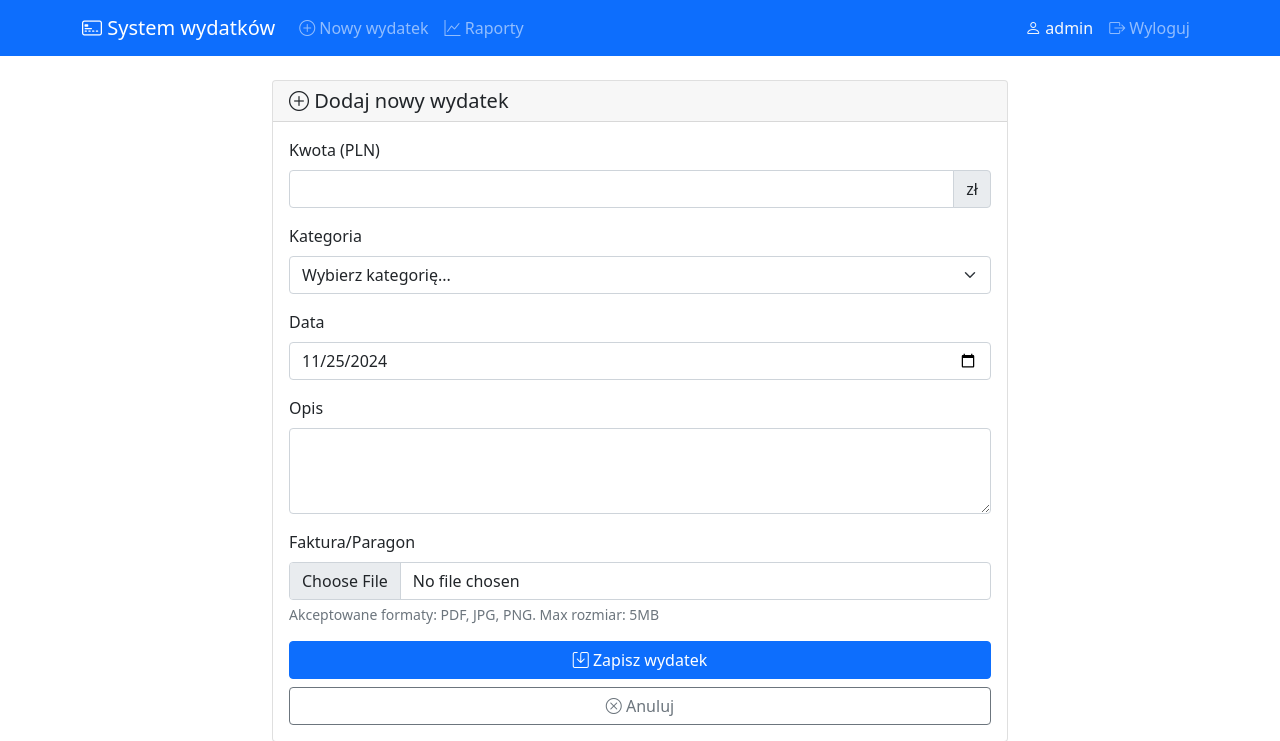
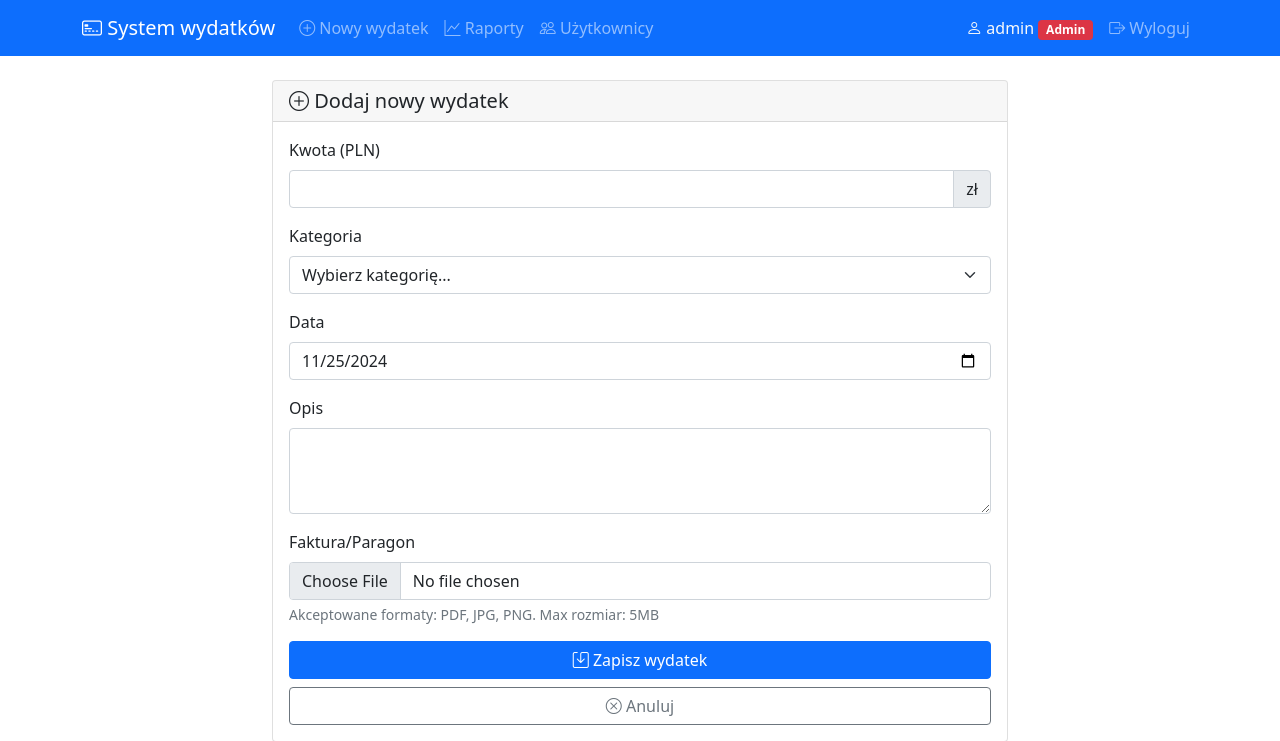
Before and after one commit to cypheus-dev/expense-tracker, a Flask app: page /add_expense in a window 1280 px wide. Shown: the top 741 px of the page. Run offline with Flask 3, Linux system fonts and the light colour scheme; a user stored in the database is signed in; some libraries are stand-ins or nearby versions.

Commit message:
Update base.html

```diff
--- a/templates/base.html
+++ b/templates/base.html
@@ -29,10 +29,23 @@
                         </a>
                     </li>
                     {% endif %}
+                    {% if current_user.is_admin %}
+                    <li class="nav-item">
+                        <a class="nav-link" href="{{ url_for('manage_users') }}">
+                            <i class="bi bi-people"></i> Użytkownicy
+                        </a>
+                    </li>
+                    {% endif %}
                 </ul>
                 <div class="navbar-nav">
                     <span class="nav-item nav-link text-light">
-                        <i class="bi bi-person"></i> {{ current_user.username }}
+                        <i class="bi bi-person"></i>
+                        {{ current_user.username }}
+                        {% if current_user.is_admin %}
+                        <span class="badge bg-danger">Admin</span>
+                        {% elif current_user.is_accountant %}
+                        <span class="badge bg-info">Księgowy</span>
+                        {% endif %}
                     </span>
                     <a class="nav-link" href="{{ url_for('logout') }}">
                         <i class="bi bi-box-arrow-right"></i> Wyloguj
```
